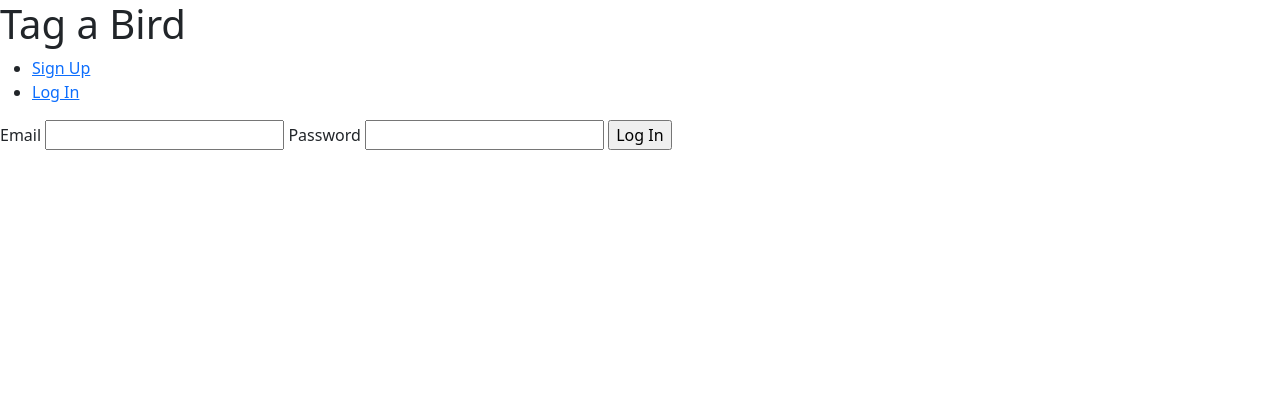
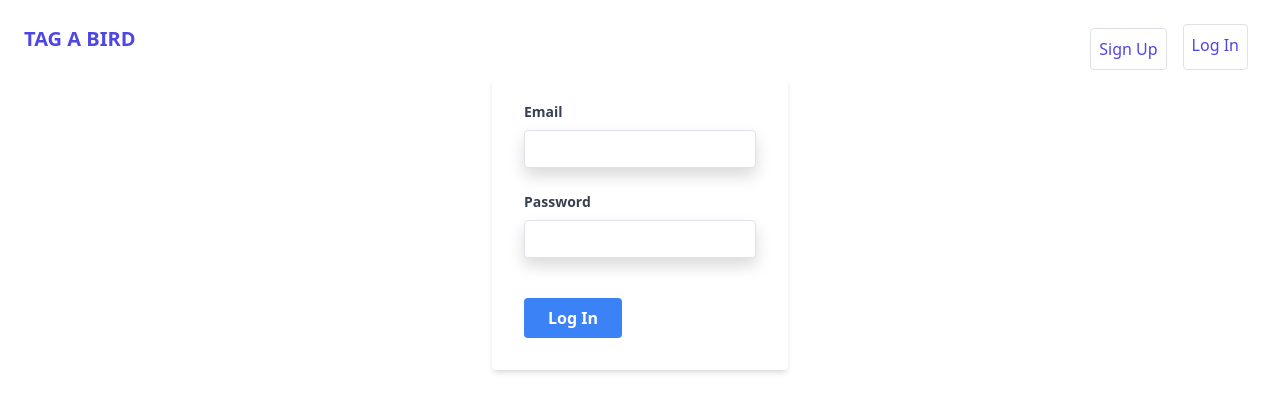
Before and after one commit to tag-a-bird/backend, a Flask app: template tag_a_bird_backend/templates/auth/login.html in a window 1280 px wide. Shown: the top 412 px of the page. Run offline with Flask 2, Linux system fonts and the light colour scheme; the template is opened without the code that fills it, so the values that code supplies are empty; style sheets or scripts are compiled from the project's sources.

Commit message:
start styling header and forms

```diff
--- a/tag_a_bird_backend/templates/auth/login.html
+++ b/tag_a_bird_backend/templates/auth/login.html
@@ -5,11 +5,29 @@
 {% endblock %}
 
 {% block content %}
-<form method="post">
-    <label for="email">Email</label>
-    <input name="email" id="email" required>
-    <label for="password">Password</label>
-    <input type="password" name="password" id="password" required>
-    <input type="submit" value="Log In">
-</form>
-{% endblock %}
+<div class="w-full max-w-xs container mx-auto">
+    <form class="bg-white shadow-md rounded px-8 pt-6 pb-8 mb-4" method="post">
+      <div class="mb-4">
+        <label class="block text-gray-700 text-sm font-bold mb-2" for="email">
+          Email
+        </label>
+        <input class="shadow appearance-none border rounded w-full py-2 px-3 text-gray-700 leading-tight focus:outline-none focus:shadow-outline" name="email" id="email" type="text" placeholder="" required>
+      </div>
+      <div class="mb-6">
+        <label class="block text-gray-700 text-sm font-bold mb-2" for="password">
+          Password
+        </label>
+        <input class="shadow appearance-none border border-red-500 rounded w-full py-2 px-3 text-gray-700 mb-3 leading-tight focus:outline-none focus:shadow-outline" name="password" id="password" type="password" placeholder="" required>
+      </div>
+      <div class="flex items-center justify-between">
+        <button class="bg-blue-500 hover:bg-blue-700 text-white font-bold py-2 px-4 rounded focus:outline-none focus:shadow-outline" type="submit">
+          Log In
+        </button>
+      </div>
+    </form>
+    <!-- <p class="text-center text-gray-500 text-xs">
+      &copy;2020 Acme Corp. All rights reserved.
+    </p> -->
+  </div>
+
+  {% endblock %}
--- a/tag_a_bird_backend/templates/base.html
+++ b/tag_a_bird_backend/templates/base.html
@@ -6,23 +6,39 @@
     <meta name="viewport" content="width=device-width, initial-scale=1.0">
     <link href="https://cdn.jsdelivr.net/npm/bootstrap@5.1.3/dist/css/bootstrap.min.css" rel="stylesheet"
         integrity="sha384-1BmE4kWBq78iYhFldvKuhfTAU6auU8tT94WrHftjDbrCEXSU1oBoqyl2QvZ6jIW3" crossorigin="anonymous">
-    <link href="{{url_for('static', filename='style.css')}}" rel="stylesheet">
+    <link href="{{url_for('static', filename='output.css')}}" rel="stylesheet">
+
     <title>{%block title%}Home{%endblock%}</title>
     {{ toastr.include_jquery() }}
     {{ toastr.include_toastr_css() }}
     {{ toastr.message() }}
 </head>
-<nav>
-    <h1>Tag a Bird</h1>
-    <ul>
-        {% if current_user.username %}
-        <li><span>logged in as {{ current_user['username'] }}</span>
-        <li><a href="{{ url_for('route_blueprint.signout') }}">Log Out</a>
-            {% else %}
-        <li><a href=" {{ url_for('route_blueprint.signup') }}">Sign Up</a>
-        <li><a href="{{ url_for('route_blueprint.login') }}">Log In</a>
-            {% endif %}
-    </ul>
+
+<nav class="bg-white py-2 md:py-4">
+    <div class="container px-4 mx-auto md:flex md:items-center">
+        <div class="flex justify-between items-center">
+            <a href="#" class="font-bold text-xl text-indigo-600">TAG A BIRD</a>
+            <button class="border border-solid border-gray-600 px-3 py-1 rounded text-gray-600 opacity-50 hover:opacity-75 md:hidden" id="navbar-toggle">
+              <i class="fas fa-bars"></i>
+            </button>
+          </div>
+
+          <div class="md:flex flex-col md:flex-row md:ml-auto mt-3 md:mt-0">
+             {% if current_user.username %}
+                <!-- <span>logged in as {{ current_user['username'] }}</span> -->
+                <a href="{{ url_for('route_blueprint.annotate') }}" class="p-2 lg:px-4 md:mx-2 text-gray-600 rounded hover:bg-gray-200 hover:text-gray-700 transition-colors duration-300">Annotate</a>
+                <!-- <a href="{{ url_for('route_blueprint.populate_db') }}" class="p-2 lg:px-4 md:mx-2 text-white rounded bg-indigo-600" >Populate db</a> -->
+                <a href="{{ url_for('route_blueprint.signout') }}" class="p-2 lg:px-4 md:mx-2 text-white rounded bg-indigo-600">Ausloggen</a>
+                    {% else %}
+                <a href=" {{ url_for('route_blueprint.signup') }}" class="p-2 lg:px-4 md:mx-2 text-indigo-600 text-center border border-solid border-indigo-600 rounded hover:bg-indigo-600 hover:text-white transition-colors duration-300 mt-1 md:mt-0 md:ml-1">Sign Up</a>
+                <a href="{{ url_for('route_blueprint.login') }}" class="p-2 lg:px-4 md:mx-2 text-indigo-600 text-center border border-transparent rounded hover:bg-indigo-100 hover:text-indigo-700 transition-colors duration-300">Log In</a>
+                    {% endif %}
+
+        </div>
+        </div>
+
+
+    </div>
 </nav>
 
 <body>
```
